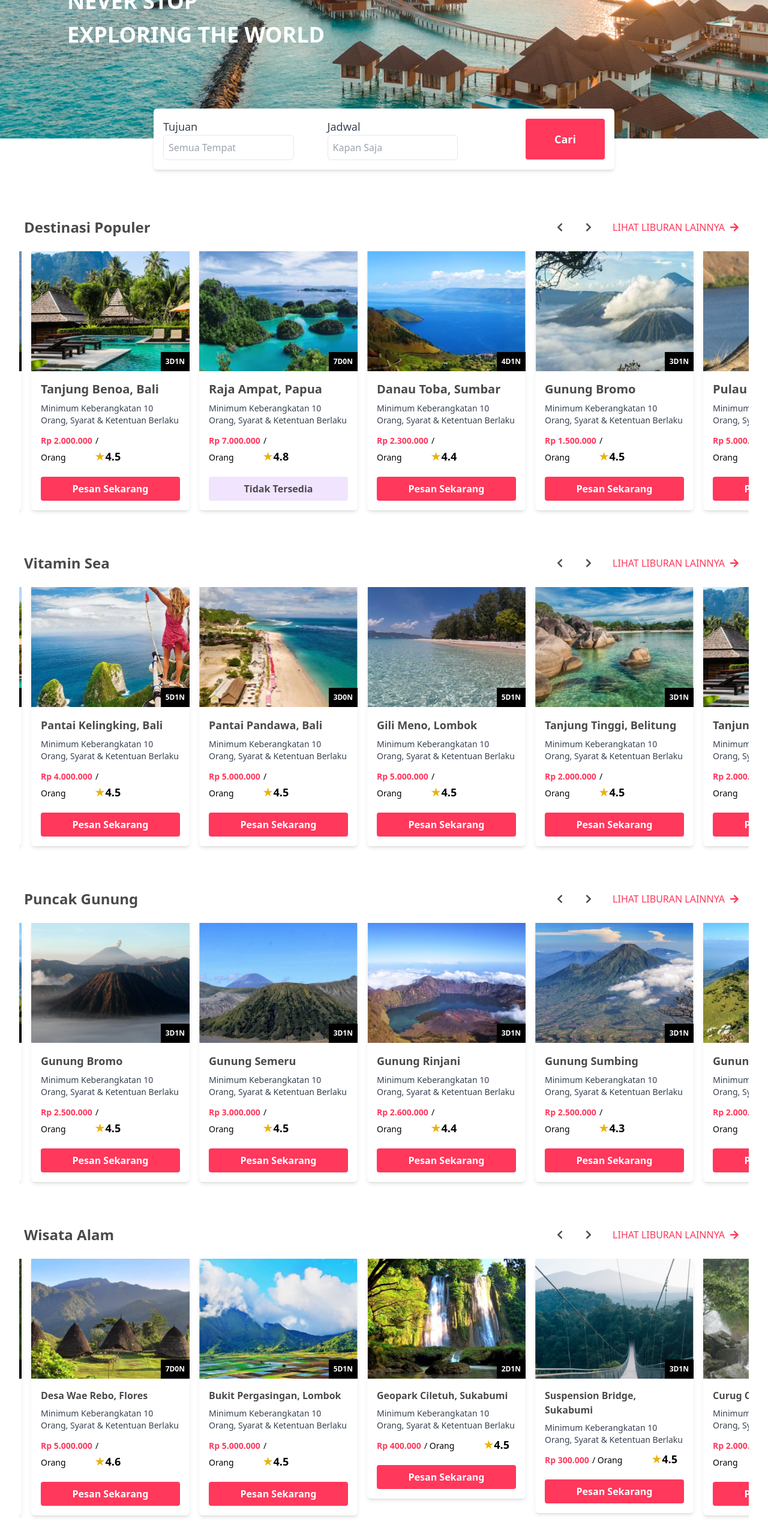
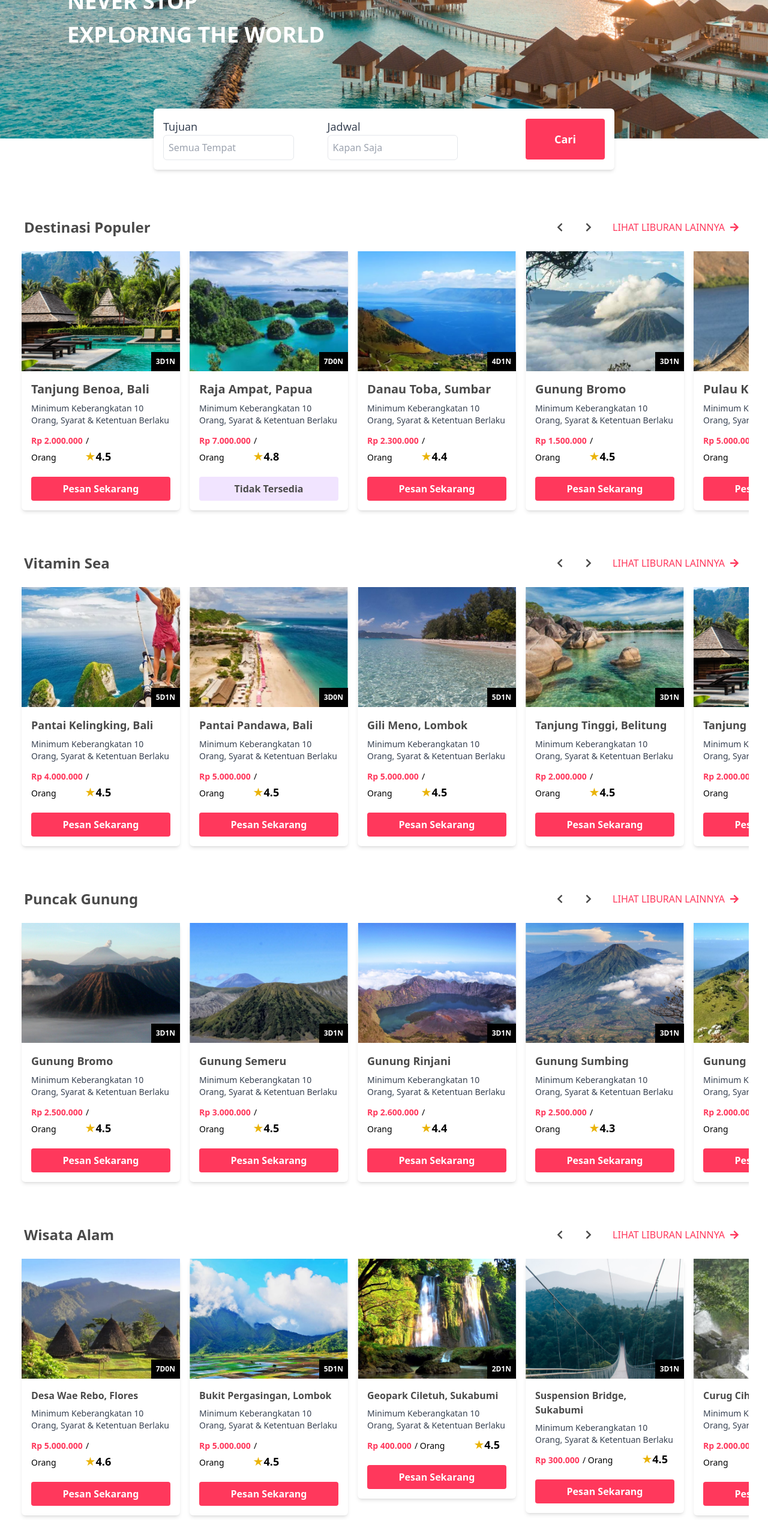
Before and after one commit to azharanggakusuma/final-task-intensive-stage-fe, a React (Vite) app: page / in a window 1280 px wide. Shown: the part 234-2797 px from the top of the page at 60% size. Built offline with nearby package versions, Linux system fonts and the light colour scheme.

Commit message:
Perbaikan posisi card

```diff
--- a/src/components/CardAlam.jsx
+++ b/src/components/CardAlam.jsx
@@ -127,7 +127,7 @@ const CardAlam = () => {
           {cardData.map((card, index) => (
             <div
               key={index}
-              className="grid grid-cols-1 gap-5 p-2 lg:-ml-44 md:-ml-44 relative"
+              className="grid grid-cols-1 gap-5 p-2 lg:-ml-48 md:-ml-48 relative"
               style={cardStyle}
             >
               <div className="bg-white shadow-md rounded-md">
--- a/src/components/CardDestinations.jsx
+++ b/src/components/CardDestinations.jsx
@@ -127,7 +127,7 @@ const CardDestinations = () => {
           {cardData.map((card, index) => (
             <div
               key={index}
-              className="grid grid-cols-1 gap-5 p-2 lg:-ml-44 md:-ml-44 relative"
+              className="grid grid-cols-1 gap-5 p-2 lg:-ml-48 md:-ml-48 relative"
               style={cardStyle}
             >
               <div className="bg-white shadow-md rounded-md">
--- a/src/components/CardGunung.jsx
+++ b/src/components/CardGunung.jsx
@@ -127,7 +127,7 @@ const CardGunung = () => {
           {cardData.map((card, index) => (
             <div
               key={index}
-              className="grid grid-cols-1 gap-5 p-2 lg:-ml-44 md:-ml-44 relative"
+              className="grid grid-cols-1 gap-5 p-2 lg:-ml-48 md:-ml-48 relative"
               style={cardStyle}
             >
               <div className="bg-white shadow-md rounded-md">
--- a/src/components/CardSea.jsx
+++ b/src/components/CardSea.jsx
@@ -127,7 +127,7 @@ const CardSea = () => {
           {cardData.map((card, index) => (
             <div
               key={index}
-              className="grid grid-cols-1 gap-5 p-2 lg:-ml-44 md:-ml-44 relative"
+              className="grid grid-cols-1 gap-5 p-2 lg:-ml-48 md:-ml-48 relative"
               style={cardStyle}
             >
               <div className="bg-white shadow-md rounded-md">
```
